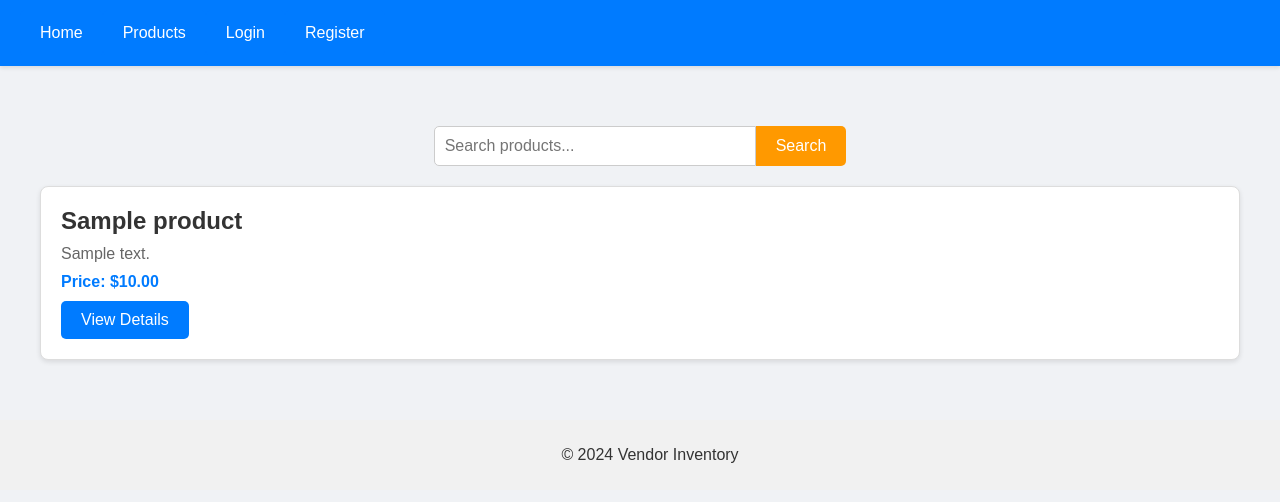
After one commit to kumar06062000/vendormanagement, a Django app: page /products/ in a window 1280 px wide. The commit adds this page. Shown: the top 502 px of the page. Run offline with Django 5.2, Linux system fonts and the light colour scheme; tables that the repository leaves empty hold one stand-in row (values such as "Sample post").

Commit message:
Add files via upload

```diff
--- /dev/null
+++ b/inventory/templates/inventory/products.html
@@ -0,0 +1,120 @@
+{% extends 'inventory/base.html' %}
+
+{% block title %}Products{% endblock %}
+
+{% block content %}
+<style>
+    body {
+        font-family: Arial, sans-serif;
+        background-color: #f0f2f5;
+        color: #333;
+        margin: 0;
+        padding: 0;
+    }
+
+    .container {
+        max-width: 1200px;
+        margin: 20px auto;
+        padding: 20px;
+    }
+
+    .search-form {
+        display: flex;
+        justify-content: center;
+        margin-bottom: 20px;
+    }
+
+    .search-input {
+        width: 300px;
+        padding: 10px;
+        border: 1px solid #ccc;
+        border-radius: 5px 0 0 5px;
+        font-size: 16px;
+        outline: none;
+    }
+
+    .search-button {
+        padding: 10px 20px;
+        border: none;
+        background-color: #ff9900;
+        color: white;
+        font-size: 16px;
+        border-radius: 0 5px 5px 0;
+        cursor: pointer;
+        transition: background-color 0.3s;
+    }
+
+    .search-button:hover {
+        background-color: #e68a00;
+    }
+
+    .product-grid {
+        display: grid;
+        grid-template-columns: repeat(auto-fit, minmax(250px, 1fr));
+        gap: 20px;
+    }
+
+    .product-card {
+        background-color: white;
+        border: 1px solid #ddd;
+        border-radius: 8px;
+        padding: 20px;
+        box-shadow: 0 2px 5px rgba(0, 0, 0, 0.1);
+        transition: transform 0.3s, box-shadow 0.3s;
+    }
+
+    .product-card:hover {
+        transform: translateY(-5px);
+        box-shadow: 0 4px 10px rgba(0, 0, 0, 0.15);
+    }
+
+    .product-card h2 {
+        font-size: 1.5em;
+        margin: 0;
+        color: #333;
+    }
+
+    .product-card p {
+        color: #666;
+        font-size: 1em;
+        margin: 10px 0;
+    }
+
+    .product-card .price {
+        font-weight: bold;
+        color: #007bff;
+    }
+
+    .product-card a {
+        display: inline-block;
+        padding: 10px 20px;
+        background-color: #007bff;
+        color: white;
+        text-decoration: none;
+        border-radius: 5px;
+        transition: background-color 0.3s;
+    }
+
+    .product-card a:hover {
+        background-color: #0056b3;
+    }
+</style>
+
+<div class="container">
+    <form class="search-form" method="get" action="{% url 'products' %}">
+        <input class="search-input" type="text" name="q" placeholder="Search products..." value="{{ query }}">
+        <button class="search-button" type="submit">Search</button>
+    </form>
+
+    <div class="product-grid">
+        {% for product in products %}
+            <div class="product-card">
+                <h2>{{ product.name }}</h2>
+                <p>{{ product.description }}</p>
+                <p class="price">Price: ${{ product.price }}</p>
+                <a href="{% url 'product_detail' product.id %}">View Details</a>
+            </div>
+        {% endfor %}
+    </div>
+</div>
+{% endblock %}
--- a/inventory/templates/inventory/set_review_interval.html
+++ b/inventory/templates/inventory/set_review_interval.html
@@ -1,5 +1,6 @@
 
-{% extends 'base.html' %}
+{% extends 'inventory/base.html' %}
+
 
 {% block content %}
   <h2>Set Review Interval</h2>
--- a/inventory/templates/inventory/update_notification_preference.html
+++ b/inventory/templates/inventory/update_notification_preference.html
@@ -1,5 +1,5 @@
 
-{% extends 'base.html' %}
+{% extends 'inventory/base.html' %}
 
 {% block content %}
   <h2>Update Notification Preferences</h2>
```
